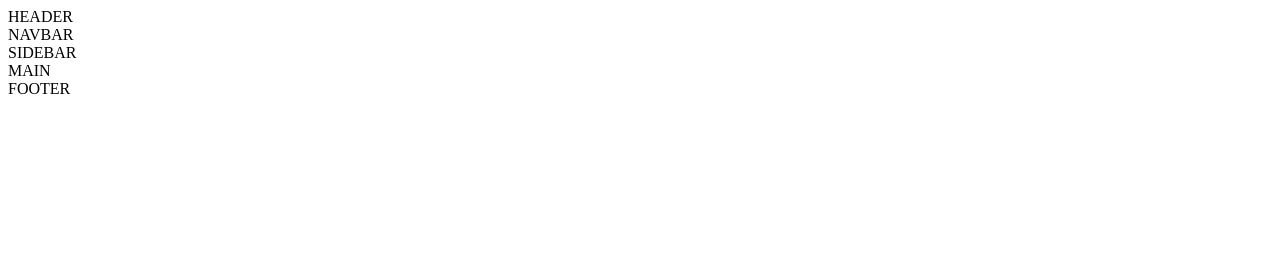
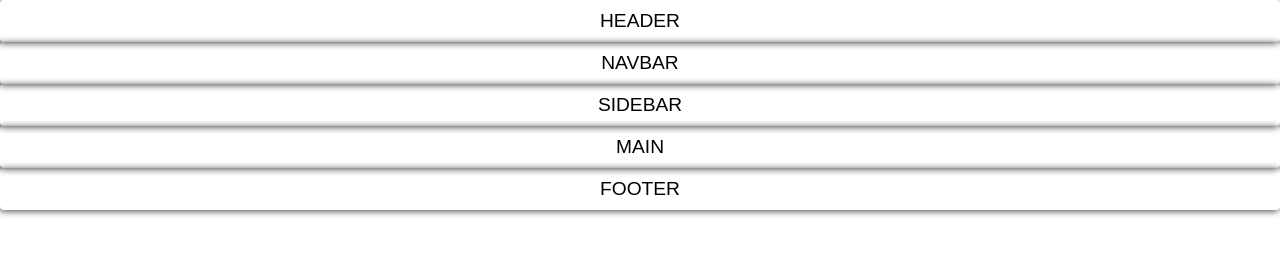
Before and after one commit to jtipec/MaquetacionGRID, a plain HTML site: page index.html in a window 1280 px wide. Drawn offline with Linux system fonts and the light colour scheme.

Commit message:
se agrego diseño basico a los campos header, nav, aside, main, footer

```diff
--- a/grid.css
+++ b/grid.css
@@ -0,0 +1,17 @@
+* {
+    box-sizing: border-box;
+    margin: 0;
+    padding: 0;
+}
+
+body{
+    font-family: Arial, Helvetica, sans-serif;
+    font-size: 1.2rem;
+}
+
+.grid-container>*{
+    box-shadow: -1px 1px 7px 0px rgba(0, 0, 0, 0.75);
+    border-radius: 4px;
+    padding: 10px;
+    text-align: center;
+}
--- a/index.html
+++ b/index.html
@@ -7,7 +7,7 @@
     <title>GRID</title>
     <link rel="stylesheet" href="grid.css">
 </head>
-<body>
+<body class="grid-container">
     <header class="header">HEADER</header>
     <nav class="navbar">NAVBAR</nav>
     <aside class="sidebar">SIDEBAR</aside>
```
